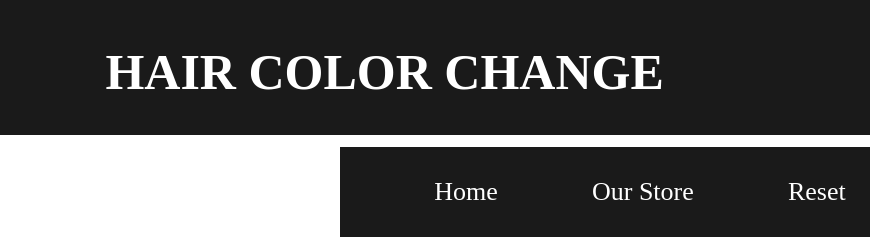
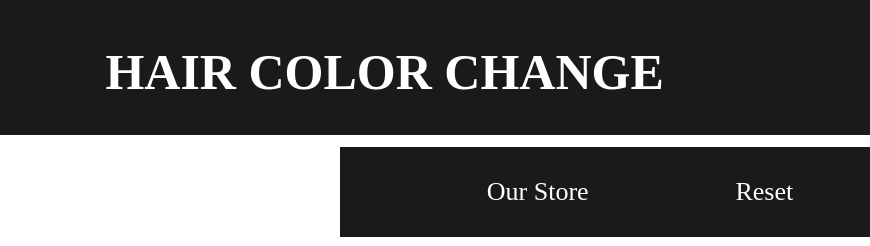
Before and after one commit to JurelUwU/pagina-nutrapel, a plain HTML site: page Modelo-RBL/modelo1RBL.html in a window 1280 px wide. Shown: the top 246 px of the page, 0-870 px from the left. Drawn offline with Linux system fonts and the light colour scheme.

Commit message:
Add files via upload

```diff
--- a/Modelo-RBL/modelo1RBL.html
+++ b/Modelo-RBL/modelo1RBL.html
@@ -19,7 +19,6 @@
     </header>
 
     <nav class="barra-navegacion">
-        <li><a href="../../index.html">Home</a></li>
         <li><a href="https://nutrapel.us/" target="blank">Our Store</a></li>
         <li><a href="modelo1RBL.html">Reset</a></li>
     </nav>
```
